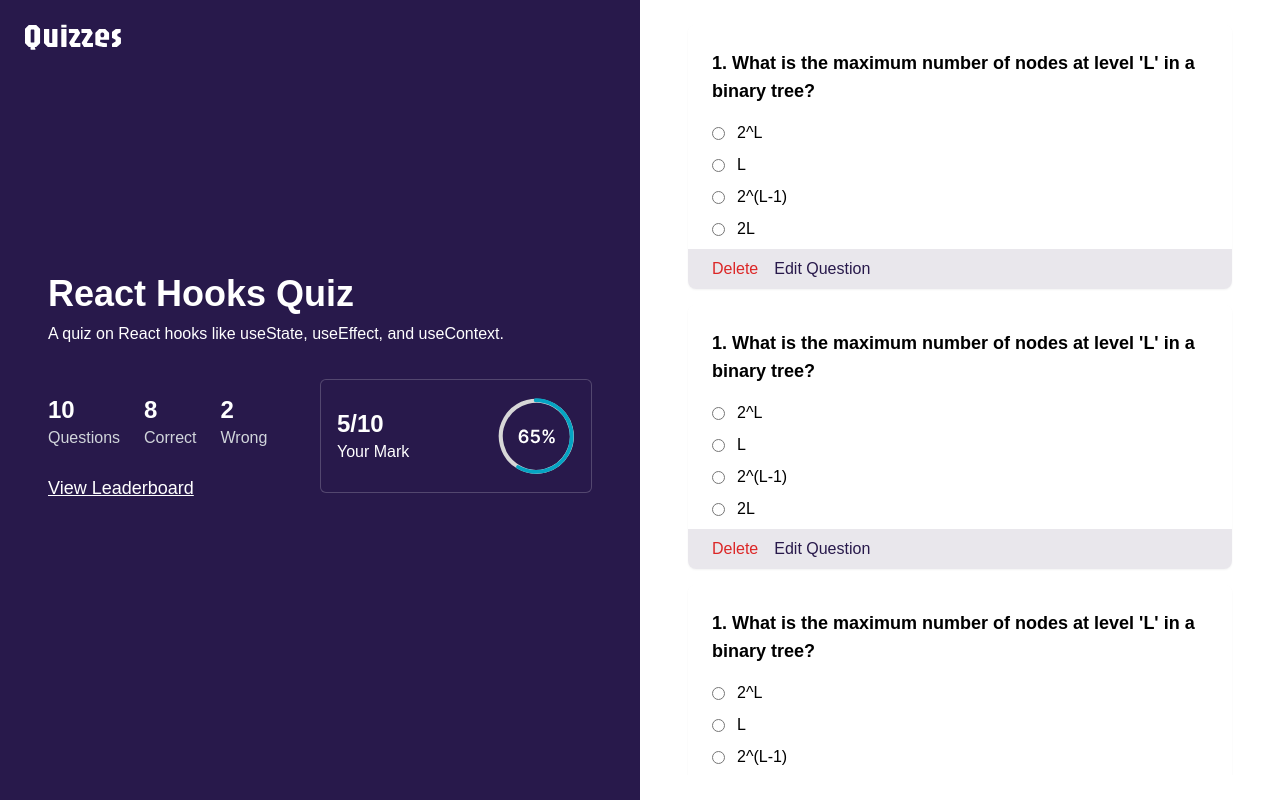
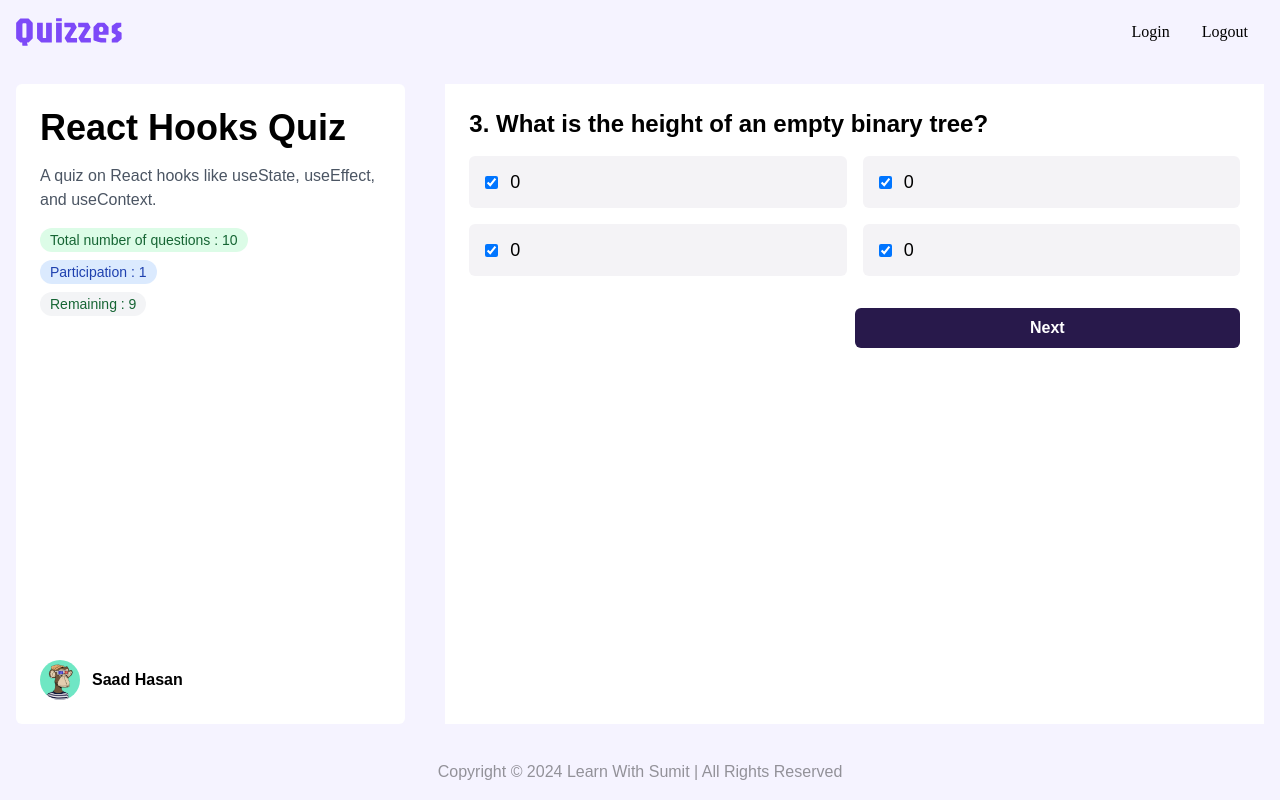
Before and after one commit to MDNURAAZAM/quizzes, a React (Vite) app: page / in a window 1280 px wide. Built offline with nearby package versions, Linux system fonts and the light colour scheme; a web font is replaced by a local one.

Commit message:
add quiz page

```diff
--- a/src/App.jsx
+++ b/src/App.jsx
@@ -1,11 +1,12 @@
 import HomeContainer from "./components/Home/HomeContainer";
 import LeaderBoardContainer from "./components/LeaderBoard/LeaderBoardContainer";
 import Login from "./components/Login/Login";
+import QuizContainer from "./components/Quiz/QuizContainer";
 import Registration from "./components/Registration/Registration";
 import ResultContainer from "./components/Result/ResultContainer";
 
 function App() {
-  return <ResultContainer />;
+  return <QuizContainer />;
 }
 
 export default App;
--- /dev/null
+++ b/src/components/Quiz/QuizContainer.jsx
@@ -0,0 +1,28 @@
+import React from "react";
+import Footer from "../Footer/Footer";
+import Header from "../Header/Header";
+import QuizSummary from "./QuizSummary";
+import QuizQuestions from "./QuizQuestions";
+
+const QuizContainer = () => {
+  return (
+    <div className="bg-[#F5F3FF] min-h-screen">
+      <div className="container mx-auto py-3">
+        <Header />
+
+        <main className="max-w-8xl mx-auto h-[calc(100vh-10rem)]">
+          <div className="grid grid-cols-1 lg:grid-cols-3 gap-10 h-full">
+            {/* <!-- Left Column --> */}
+            <QuizSummary />
+
+            {/* <!-- Right Column --> */}
+            <QuizQuestions />
+          </div>
+        </main>
+      </div>
+      <Footer />
+    </div>
+  );
+};
+
+export default QuizContainer;
--- /dev/null
+++ b/src/components/Quiz/QuizOption.jsx
@@ -0,0 +1,17 @@
+import React from "react";
+
+const QuizOption = () => {
+  return (
+    <label className="flex items-center space-x-3 py-3 px-4 bg-primary/5 rounded-md text-lg">
+      <input
+        type="checkbox"
+        name="answer1"
+        className="form-radio text-buzzr-purple"
+        checked
+      />
+      <span>0</span>
+    </label>
+  );
+};
+
+export default QuizOption;
--- /dev/null
+++ b/src/components/Quiz/QuizQuestionItem.jsx
@@ -0,0 +1,22 @@
+import React from "react";
+import QuizOption from "./QuizOption";
+
+const QuizQuestionItem = () => {
+  return (
+    <>
+      <div className="flex justify-between items-center mb-4">
+        <h3 className="text-2xl font-semibold">
+          3. What is the height of an empty binary tree?
+        </h3>
+      </div>
+      <div className="grid grid-cols-2 gap-4">
+        <QuizOption />
+        <QuizOption />
+        <QuizOption />
+        <QuizOption />
+      </div>
+    </>
+  );
+};
+
+export default QuizQuestionItem;
--- /dev/null
+++ b/src/components/Quiz/QuizQuestions.jsx
@@ -0,0 +1,20 @@
+import React from "react";
+import QuizQuestionItem from "./QuizQuestionItem";
+
+const QuizQuestions = () => {
+  return (
+    <div className="lg:col-span-2 bg-white">
+      <div className="bg-white p-6 !pb-2 rounded-md">
+        <QuizQuestionItem />
+        <a
+          href="./result.html"
+          className="w-1/2 text-center ml-auto block bg-primary text-white py-2 px-4 rounded-md hover:bg-indigo-800 focus:outline-none focus:ring-2 focus:ring-offset-2 focus:ring-primary mb-6 font-semibold my-8"
+        >
+          Next
+        </a>
+      </div>
+    </div>
+  );
+};
+
+export default QuizQuestions;
--- /dev/null
+++ b/src/components/Quiz/QuizSummary.jsx
@@ -0,0 +1,40 @@
+import React from "react";
+import Avatar from "../../assets/avater.webp";
+
+const QuizSummary = () => {
+  return (
+    <div className="lg:col-span-1 bg-white rounded-md p-6 h-full flex flex-col">
+      <div>
+        <h2 className="text-4xl font-bold mb-4">React Hooks Quiz</h2>
+        <p className="text-gray-600 mb-4">
+          A quiz on React hooks like useState, useEffect, and useContext.
+        </p>
+
+        <div className="flex flex-col">
+          <div className="w-fit bg-green-100 text-green-800 text-sm font-medium px-2.5 py-0.5 rounded-full inline-block mb-2">
+            Total number of questions : 10
+          </div>
+
+          <div className="w-fit bg-blue-100 text-blue-800 text-sm font-medium px-2.5 py-0.5 rounded-full inline-block mb-2">
+            Participation : 1
+          </div>
+
+          <div className="w-fit bg-gray-100 text-green-800 text-sm font-medium px-2.5 py-0.5 rounded-full inline-block mb-2">
+            Remaining : 9
+          </div>
+        </div>
+      </div>
+
+      <div className="mt-auto flex items-center">
+        <img
+          src={Avatar}
+          alt="Mr Hasan"
+          className="w-10 h-10 rounded-full mr-3 object-cover"
+        />
+        <span className="text-black font-semibold">Saad Hasan</span>
+      </div>
+    </div>
+  );
+};
+
+export default QuizSummary;
```
